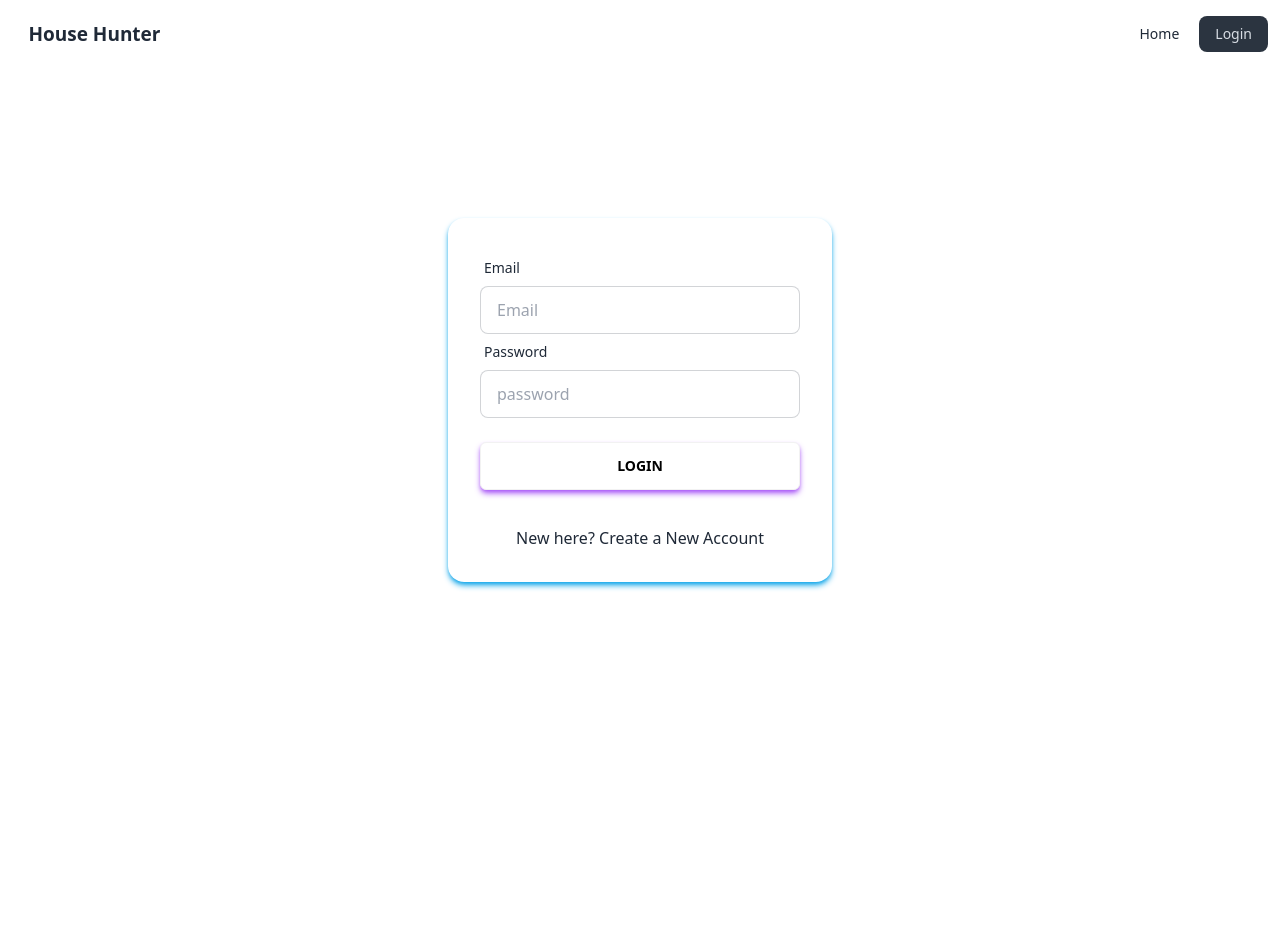
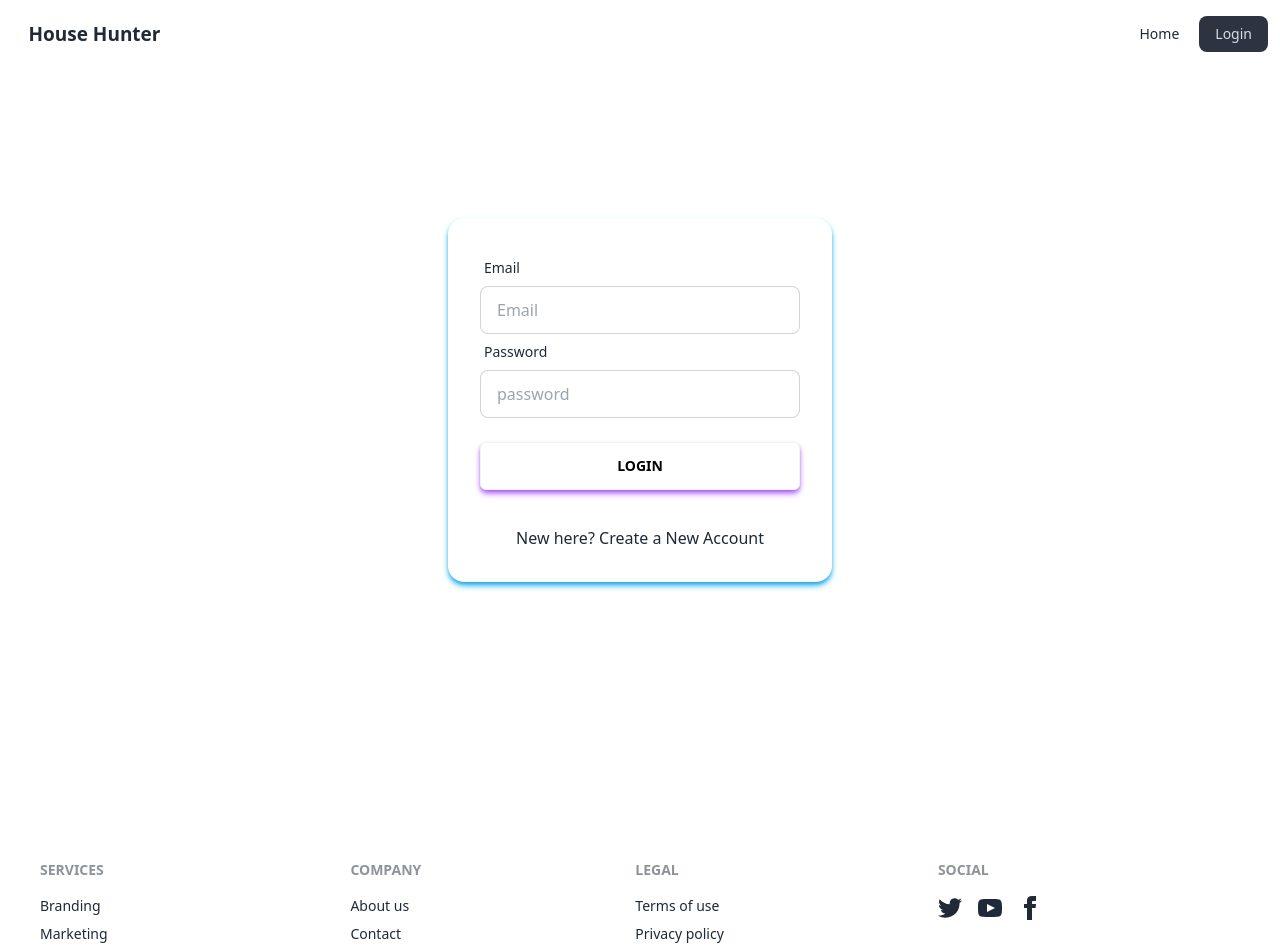
Before and after one commit to sayonUsman/house-hunter, a React (Vite) app: page /login in a window 1280 px wide. Shown: the top 952 px of the page. Before the commit the page ends 800 px from the top, so only its background shows below. Built offline with nearby package versions, Linux system fonts and the light colour scheme.

Commit message:
Added footer

```diff
--- a/src/layout/Main.jsx
+++ b/src/layout/Main.jsx
@@ -1,11 +1,13 @@
 import { Outlet } from "react-router-dom";
 import Navbar from "../pages/Shared/Navbar/Navbar";
+import Footer from "../pages/Shared/Footer/Footer";
 
 const Main = () => {
   return (
     <div className="container mx-auto">
       <Navbar></Navbar>
       <Outlet></Outlet>
+      <Footer></Footer>
     </div>
   );
 };
--- /dev/null
+++ b/src/pages/Shared/Footer/Footer.jsx
@@ -0,0 +1,72 @@
+const Footer = () => {
+  return (
+    <div>
+      <footer className="footer p-10 mt-5">
+        <div>
+          <span className="footer-title">Services</span>
+          <a className="link link-hover">Branding</a>
+          <a className="link link-hover">Marketing</a>
+          <a className="link link-hover">Advertisement</a>
+        </div>
+
+        <div>
+          <span className="footer-title">Company</span>
+          <a className="link link-hover">About us</a>
+          <a className="link link-hover">Contact</a>
+          <a className="link link-hover">Career</a>
+        </div>
+
+        <div>
+          <span className="footer-title">Legal</span>
+          <a className="link link-hover">Terms of use</a>
+          <a className="link link-hover">Privacy policy</a>
+          <a className="link link-hover">Cookie policy</a>
+        </div>
+
+        <div>
+          <span className="footer-title">Social</span>
+
+          <div className="grid grid-flow-col gap-4">
+            <a>
+              <svg
+                xmlns="http://www.w3.org/2000/svg"
+                width="24"
+                height="24"
+                viewBox="0 0 24 24"
+                className="fill-current"
+              >
+                <path d="M24 4.557c-.883.392-1.832.656-2.828.775 1.017-.609 1.798-1.574 2.165-2.724-.951.564-2.005.974-3.127 1.195-.897-.957-2.178-1.555-3.594-1.555-3.179 0-5.515 2.966-4.797 6.045-4.091-.205-7.719-2.165-10.148-5.144-1.29 2.213-.669 5.108 1.523 6.574-.806-.026-1.566-.247-2.229-.616-.054 2.281 1.581 4.415 3.949 4.89-.693.188-1.452.232-2.224.084.626 1.956 2.444 3.379 4.6 3.419-2.07 1.623-4.678 2.348-7.29 2.04 2.179 1.397 4.768 2.212 7.548 2.212 9.142 0 14.307-7.721 13.995-14.646.962-.695 1.797-1.562 2.457-2.549z"></path>
+              </svg>
+            </a>
+
+            <a>
+              <svg
+                xmlns="http://www.w3.org/2000/svg"
+                width="24"
+                height="24"
+                viewBox="0 0 24 24"
+                className="fill-current"
+              >
+                <path d="M19.615 3.184c-3.604-.246-11.631-.245-15.23 0-3.897.266-4.356 2.62-4.385 8.816.029 6.185.484 8.549 4.385 8.816 3.6.245 11.626.246 15.23 0 3.897-.266 4.356-2.62 4.385-8.816-.029-6.185-.484-8.549-4.385-8.816zm-10.615 12.816v-8l8 3.993-8 4.007z"></path>
+              </svg>
+            </a>
+
+            <a>
+              <svg
+                xmlns="http://www.w3.org/2000/svg"
+                width="24"
+                height="24"
+                viewBox="0 0 24 24"
+                className="fill-current"
+              >
+                <path d="M9 8h-3v4h3v12h5v-12h3.642l.358-4h-4v-1.667c0-.955.192-1.333 1.115-1.333h2.885v-5h-3.808c-3.596 0-5.192 1.583-5.192 4.615v3.385z"></path>
+              </svg>
+            </a>
+          </div>
+        </div>
+      </footer>
+    </div>
+  );
+};
+
+export default Footer;
```
